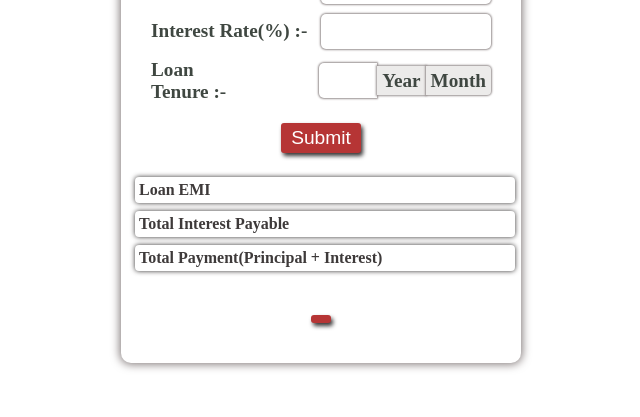
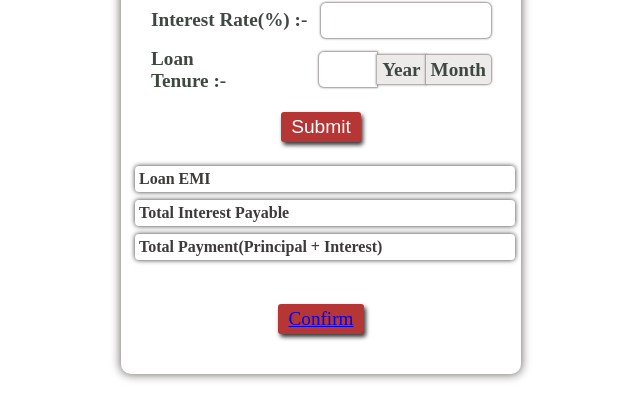
Before and after one commit to ABHIJITRAUT123/Loan_Application, a plain HTML site: page index.html in a window 1280 px wide. Shown: the part 383-800 px from the top of the page, without its empty margins (319-959 px from the left). Drawn offline with Linux system fonts and the light colour scheme.

Commit message:
Update index.html

```diff
--- a/index.html
+++ b/index.html
@@ -49,7 +49,7 @@
 
         <div class="submit-container">
             <div value="Confirm" id="apply">
-                <a href="./confirm.html"></a>
+                <a href="./confirm.html">Confirm</a>
             </div>
         </div>
     </form>
```
